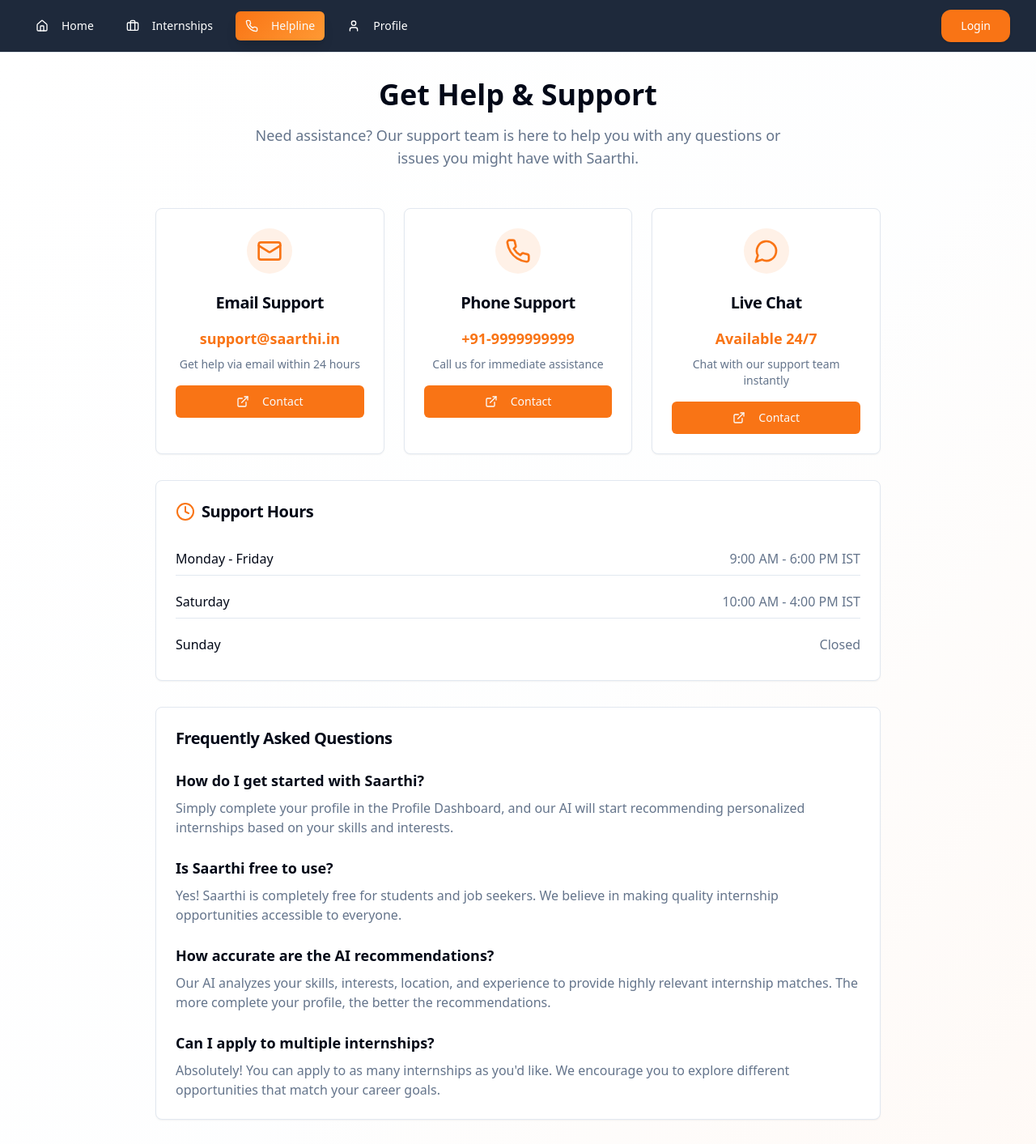
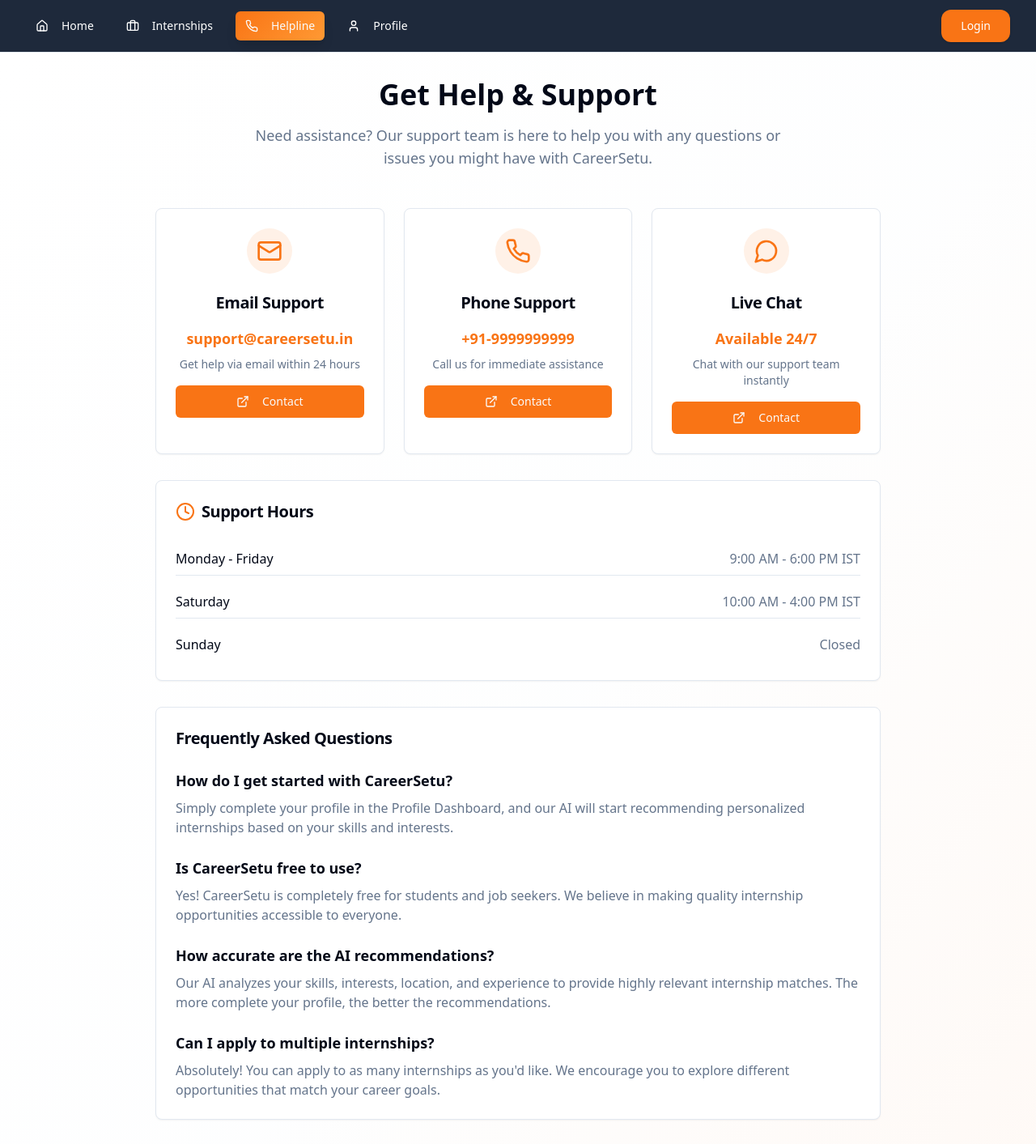
Before and after one commit to cheyan07/CareerSetu-ai-interns, a React (Vite) app: page /helpline in a window 1280 px wide. Shown: the top 1413 px of the page at 81% size. Built offline with nearby package versions, Linux system fonts and the light colour scheme; the HTML template or start-up script is replaced by a standard one.

Commit message:
dophar 10 tarik updation

```diff
--- a/src/pages/HelplinePage.tsx
+++ b/src/pages/HelplinePage.tsx
@@ -1,65 +1,63 @@
-import React from 'react';
-import Layout from '@/components/Layout';
-import { Card, CardContent, CardHeader, CardTitle } from '@/components/ui/card';
-import { Button } from '@/components/ui/button';
+import React from "react";
+import Layout from "@/components/Layout";
+import { Card, CardContent, CardHeader, CardTitle } from "@/components/ui/card";
+import { Button } from "@/components/ui/button";
 import {
   Phone,
   Mail,
   MessageCircle,
   Clock,
   MapPin,
-  ExternalLink
-} from 'lucide-react';
+  ExternalLink,
+} from "lucide-react";
 
 const HelplinePage: React.FC = () => {
   const contactMethods = [
     {
       icon: Mail,
       title: "Email Support",
-      value: "support@saarthi.in",
+      value: "support@careersetu.in",
       description: "Get help via email within 24 hours",
-      action: "mailto:support@saarthi.in"
+      action: "mailto:support@careersetu.in",
     },
     {
       icon: Phone,
       title: "Phone Support",
       value: "+91-9999999999",
       description: "Call us for immediate assistance",
-      action: "tel:+919999999999"
+      action: "tel:+919999999999",
     },
     {
       icon: MessageCircle,
       title: "Live Chat",
       value: "Available 24/7",
       description: "Chat with our support team instantly",
-      action: "#"
-    }
+      action: "#",
+    },
   ];
 
   const supportHours = [
     { day: "Monday - Friday", hours: "9:00 AM - 6:00 PM IST" },
     { day: "Saturday", hours: "10:00 AM - 4:00 PM IST" },
-    { day: "Sunday", hours: "Closed" }
+    { day: "Sunday", hours: "Closed" },
   ];
 
   return (
     <Layout showNavigation={true}>
       <div className="min-h-screen bg-gradient-to-br from-background via-muted/10 to-primary/5">
         <div className="container mx-auto px-4 sm:px-6 lg:px-8 py-8">
-
           {/* Header */}
           <div className="text-center mb-12">
             <h1 className="text-3xl sm:text-4xl font-bold text-foreground mb-4">
               Get Help & Support
             </h1>
             <p className="text-muted-foreground text-lg max-w-2xl mx-auto">
-              Need assistance? Our support team is here to help you with any questions
-              or issues you might have with Saarthi.
+              Need assistance? Our support team is here to help you with any
+              questions or issues you might have with CareerSetu.
             </p>
           </div>
 
           <div className="max-w-4xl mx-auto space-y-8">
-
             {/* Contact Methods */}
             <div className="grid grid-cols-1 md:grid-cols-3 gap-6">
               {contactMethods.map((method, index) => (
@@ -82,7 +80,10 @@ const HelplinePage: React.FC = () => {
                     <Button
                       className="w-full transition-smooth hover:bg-primary/90"
                       onClick={() => {
-                        if (method.action.startsWith('mailto:') || method.action.startsWith('tel:')) {
+                        if (
+                          method.action.startsWith("mailto:") ||
+                          method.action.startsWith("tel:")
+                        ) {
                           window.location.href = method.action;
                         }
                       }}
@@ -106,9 +107,14 @@ const HelplinePage: React.FC = () => {
               <CardContent>
                 <div className="space-y-3">
                   {supportHours.map((schedule, index) => (
-                    <div key={index} className="flex justify-between items-center py-2 border-b border-border last:border-b-0">
+                    <div
+                      key={index}
+                      className="flex justify-between items-center py-2 border-b border-border last:border-b-0"
+                    >
                       <span className="font-medium">{schedule.day}</span>
-                      <span className="text-muted-foreground">{schedule.hours}</span>
+                      <span className="text-muted-foreground">
+                        {schedule.hours}
+                      </span>
                     </div>
                   ))}
                 </div>
@@ -118,39 +124,53 @@ const HelplinePage: React.FC = () => {
             {/* FAQ Section */}
             <Card className="card-hover">
               <CardHeader>
-                <CardTitle className="text-xl">Frequently Asked Questions</CardTitle>
+                <CardTitle className="text-xl">
+                  Frequently Asked Questions
+                </CardTitle>
               </CardHeader>
               <CardContent className="space-y-6">
                 <div>
-                  <h3 className="font-semibold text-lg mb-2">How do I get started with Saarthi?</h3>
+                  <h3 className="font-semibold text-lg mb-2">
+                    How do I get started with CareerSetu?
+                  </h3>
                   <p className="text-muted-foreground">
-                    Simply complete your profile in the Profile Dashboard, and our AI will start
-                    recommending personalized internships based on your skills and interests.
+                    Simply complete your profile in the Profile Dashboard, and
+                    our AI will start recommending personalized internships
+                    based on your skills and interests.
                   </p>
                 </div>
 
                 <div>
-                  <h3 className="font-semibold text-lg mb-2">Is Saarthi free to use?</h3>
+                  <h3 className="font-semibold text-lg mb-2">
+                    Is CareerSetu free to use?
+                  </h3>
                   <p className="text-muted-foreground">
-                    Yes! Saarthi is completely free for students and job seekers. We believe
-                    in making quality internship opportunities accessible to everyone.
+                    Yes! CareerSetu is completely free for students and job
+                    seekers. We believe in making quality internship
+                    opportunities accessible to everyone.
                   </p>
                 </div>
 
                 <div>
-                  <h3 className="font-semibold text-lg mb-2">How accurate are the AI recommendations?</h3>
+                  <h3 className="font-semibold text-lg mb-2">
+                    How accurate are the AI recommendations?
+                  </h3>
                   <p className="text-muted-foreground">
-                    Our AI analyzes your skills, interests, location, and experience to provide
-                    highly relevant internship matches. The more complete your profile, the better
-                    the recommendations.
+                    Our AI analyzes your skills, interests, location, and
+                    experience to provide highly relevant internship matches.
+                    The more complete your profile, the better the
+                    recommendations.
                   </p>
                 </div>
 
                 <div>
-                  <h3 className="font-semibold text-lg mb-2">Can I apply to multiple internships?</h3>
+                  <h3 className="font-semibold text-lg mb-2">
+                    Can I apply to multiple internships?
+                  </h3>
                   <p className="text-muted-foreground">
-                    Absolutely! You can apply to as many internships as you'd like. We encourage
-                    you to explore different opportunities that match your career goals.
+                    Absolutely! You can apply to as many internships as you'd
+                    like. We encourage you to explore different opportunities
+                    that match your career goals.
                   </p>
                 </div>
               </CardContent>
@@ -166,10 +186,14 @@ const HelplinePage: React.FC = () => {
               </CardHeader>
               <CardContent>
                 <div className="space-y-2">
-                  <p className="font-medium">Saarthi Technologies Pvt. Ltd.</p>
+                  <p className="font-medium">
+                    CareerSetu Technologies Pvt. Ltd.
+                  </p>
                   <p className="text-muted-foreground">
-                    123 Innovation Hub, Tech Park<br />
-                    Bangalore, Karnataka 560001<br />
+                    123 Innovation Hub, Tech Park
+                    <br />
+                    Bangalore, Karnataka 560001
+                    <br />
                     India
                   </p>
                 </div>
@@ -178,9 +202,12 @@ const HelplinePage: React.FC = () => {
 
             {/* Emergency Contact */}
             <div className="bg-destructive/10 border border-destructive/20 rounded-lg p-6 text-center">
-              <h3 className="text-xl font-semibold mb-2 text-destructive">Emergency Contact</h3>
+              <h3 className="text-xl font-semibold mb-2 text-destructive">
+                Emergency Contact
+              </h3>
               <p className="text-muted-foreground mb-4">
-                For urgent technical issues or account problems, contact us immediately:
+                For urgent technical issues or account problems, contact us
+                immediately:
               </p>
               <Button variant="destructive" size="lg">
                 <Phone className="h-5 w-5 mr-2" />
--- a/src/pages/HomePage.tsx
+++ b/src/pages/HomePage.tsx
@@ -1,9 +1,9 @@
-import React from 'react';
-import { Link } from 'react-router-dom';
-import { Button } from '@/components/ui/button';
-import { Play, ExternalLink } from 'lucide-react';
-import Layout from '@/components/Layout';
-import saarthiLogo from '@/assets/saarthi-logo.jpg';
+import React from "react";
+import { Link } from "react-router-dom";
+import { Button } from "@/components/ui/button";
+import { Play, ExternalLink } from "lucide-react";
+import Layout from "@/components/Layout";
+import saarthiLogo from "@/assets/careersetu-logo.jpg";
 
 const HomePage: React.FC = () => {
   return (
@@ -19,19 +19,21 @@ const HomePage: React.FC = () => {
 
         <div className="container mx-auto px-4 sm:px-6 lg:px-8 relative z-10">
           <div className="flex flex-col lg:flex-row items-center justify-center min-h-[calc(100vh-4rem)] gap-12 lg:gap-20 px-8 lg:pl-16">
-
             {/* Content Section - Left Side */}
             <div className="flex-1 text-left space-y-6 max-w-2xl">
               {/* Main Heading */}
               <h1 className="text-4xl sm:text-5xl lg:text-6xl font-bold tracking-tight">
-                <span className="gradient-primary bg-clip-text text-transparent">Saarthi</span>
+                <span className="gradient-primary bg-clip-text text-transparent">
+                  CareerSetu
+                </span>
                 <span className="block text-2xl sm:text-3xl lg:text-4xl mt-2 text-foreground">
                   Your AI Internship Assistant
                 </span>
               </h1>
 
               <p className="text-lg sm:text-xl lg:text-2xl text-muted-foreground glow-text leading-relaxed">
-                Find the right internship with AI-powered personalized recommendations
+                Find the right internship with AI-powered personalized
+                recommendations
               </p>
             </div>
 
@@ -39,7 +41,7 @@ const HomePage: React.FC = () => {
             <div className="relative flex-shrink-0">
               <img
                 src="/lovable-uploads/80b5a3dd-c3cb-464f-93a6-81bd16bab2f1.png"
-                alt="Saarthi Logo"
+                alt="CareerSetu Logo"
                 className="w-64 h-64 sm:w-72 sm:h-72 lg:w-80 lg:h-80 xl:w-96 xl:h-96 rounded-3xl shadow-2xl card-hover object-cover"
               />
               <div className="absolute inset-0 bg-gradient-primary opacity-20 rounded-3xl"></div>
@@ -80,16 +82,17 @@ const HomePage: React.FC = () => {
       <footer className="bg-slate-900 border-t border-border mt-20">
         <div className="container mx-auto px-4 sm:px-6 lg:px-8 py-12">
           <div className="grid grid-cols-1 md:grid-cols-2 gap-8 items-center">
-
             {/* Contact Info */}
             <div className="space-y-4">
               <h3 className="text-xl font-semibold text-white">Contact Us</h3>
               <div className="space-y-2">
                 <p className="text-white">
-                  📧 Email: <span className="text-primary">support@saarthi.in</span>
+                  📧 Email:{" "}
+                  <span className="text-primary">support@careersetu.in</span>
                 </p>
                 <p className="text-muted-foreground">
-                  📞 Helpline: <span className="text-primary">+91-9999999999</span>
+                  📞 Helpline:{" "}
+                  <span className="text-primary">+91-9999999999</span>
                 </p>
               </div>
             </div>
@@ -97,18 +100,16 @@ const HomePage: React.FC = () => {
             {/* App Download */}
             <div className="flex flex-col items-start md:items-end space-y-4">
               <h3 className="text-xl font-semibold text-white">Get the App</h3>
-              <Button
-              className="flex items-center space-x-2 bg-primary text-white hover:bg-primary/80 transition-smooth rounded-xl px-6 py-3 shadow"
-              >
-              <Play className="h-5 w-5 text-green-400" />
-              <span>Download on Play Store</span>
-              <ExternalLink className="h-4 w-4" />
+              <Button className="flex items-center space-x-2 bg-primary text-white hover:bg-primary/80 transition-smooth rounded-xl px-6 py-3 shadow">
+                <Play className="h-5 w-5 text-green-400" />
+                <span>Download on Play Store</span>
+                <ExternalLink className="h-4 w-4" />
               </Button>
             </div>
           </div>
 
           <div className="mt-8 pt-8 border-t border-border text-center text-muted-foreground">
-            <p>&copy; 2025 Saarthi. All rights reserved.</p>
+            <p>&copy; 2025 CareerSetu. All rights reserved.</p>
           </div>
         </div>
       </footer>
```
Also changed, not shown: index.html (+4 -4 lines).
